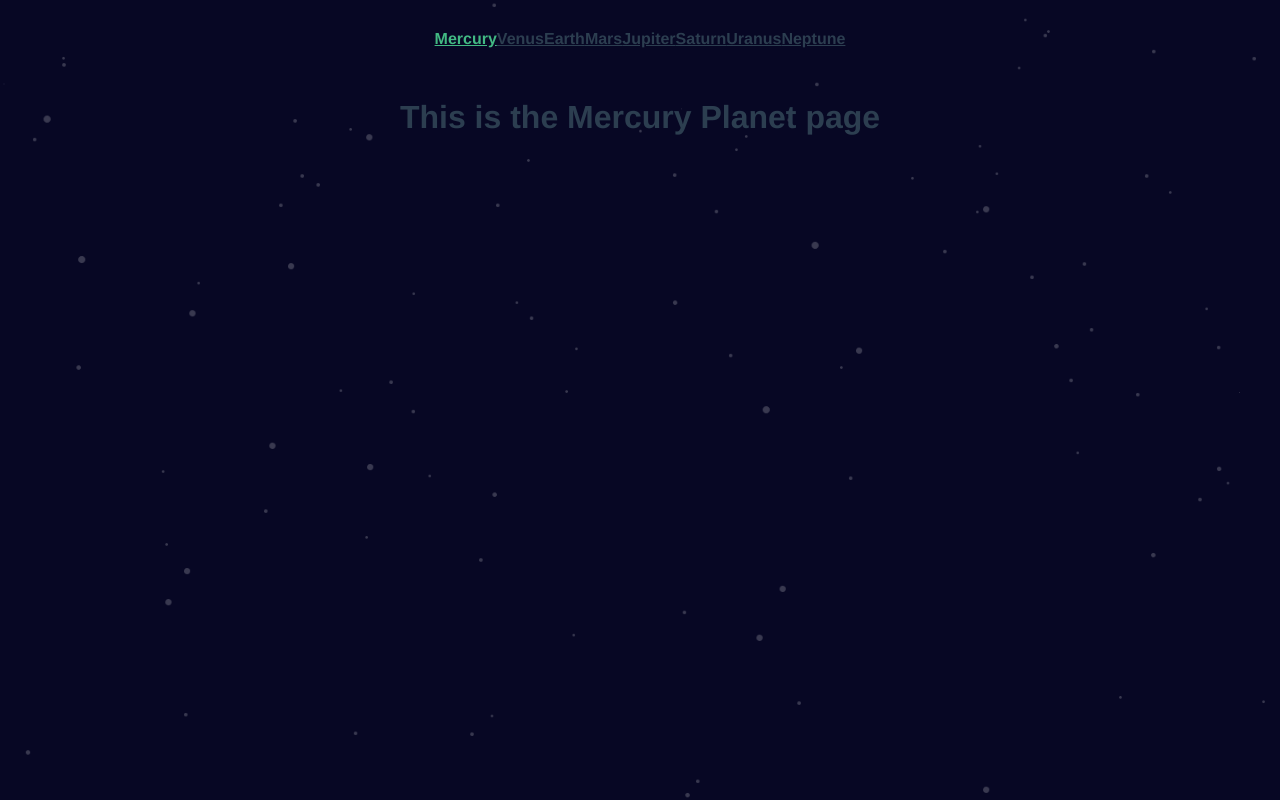
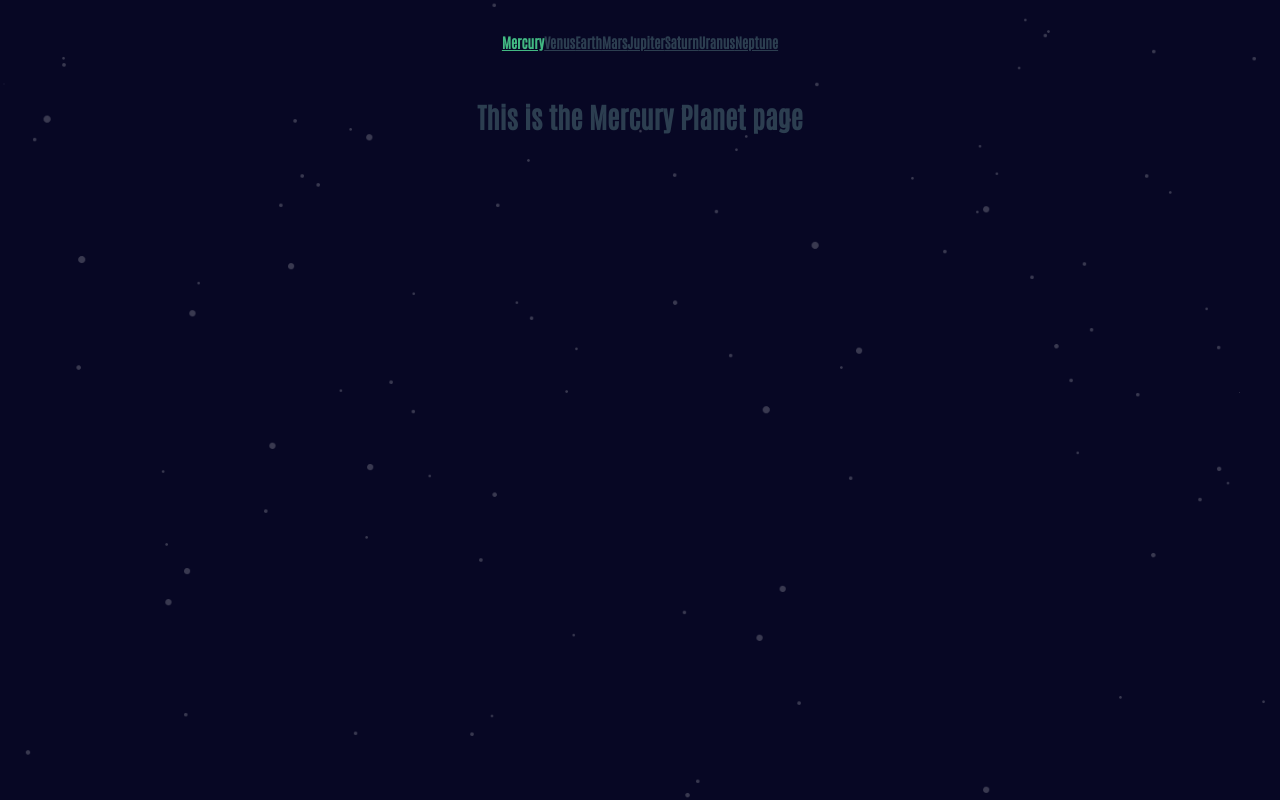
Before and after one commit to MrNicholson85/Planet-Facts-Challenge-Vue, a Vue app: page / in a window 1280 px wide. Built offline with nearby package versions, Linux system fonts and the light colour scheme.

Commit message:
added font to project
fonts: Antiono, Spartan

```diff
--- a/src/App.vue
+++ b/src/App.vue
@@ -13,6 +13,8 @@
 </template>
 
 <style lang="scss">
+@import url('https://fonts.googleapis.com/css2?family=Antonio:wght@500&family=Spartan:wght@400;700&display=swap');
+
 body {
   padding: 0;
   margin: 0;
@@ -20,9 +22,12 @@ body {
   background-image: url("./assets/stars-bg.png");
   background-size: cover;
   background-position: fixed;
+  font-family: 'Spartan', sans-serif;
+  font-size: 14px;
+  line-height: 25px;
 }
 #app {
-  font-family: Avenir, Helvetica, Arial, sans-serif;
+  font-family: 'Antonio', sans-serif;;
   -webkit-font-smoothing: antialiased;
   -moz-osx-font-smoothing: grayscale;
   text-align: center;
```
Also changed, not shown: src/router/index.js (+16 -29 lines), src/views/earth/Earth.vue (renamed from src/views/Earth.vue), 1 other file (tests, documents, lock files or other folders).
